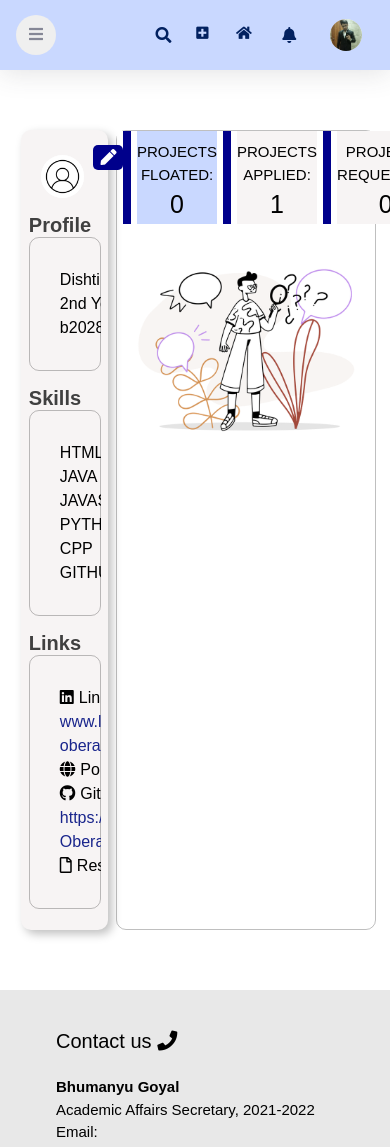
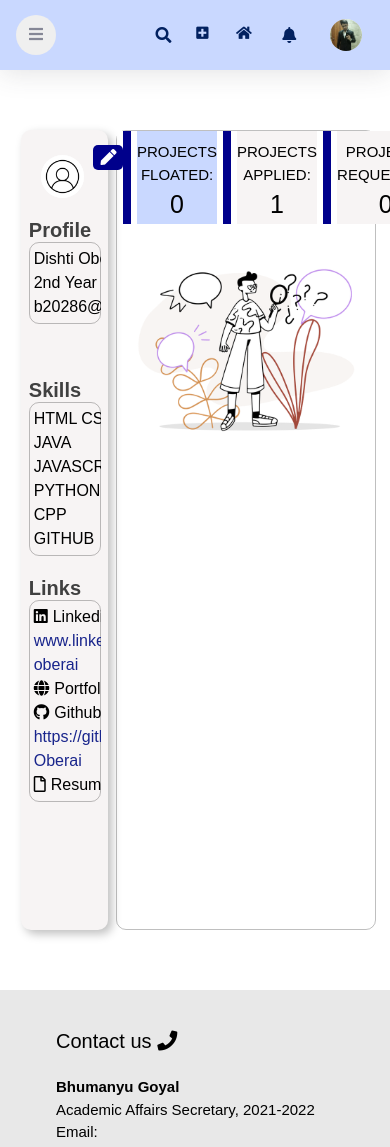
Before and after one commit to naveensaigit/project_portal, a Django app: page /profile/7 in a window 390 px wide. Shown: the top 1147 px of the page. Run offline with Django 4.2, Linux system fonts and the light colour scheme; a user stored in the database is signed in; data comes from the database, SQL or seed files in the repository; some libraries are stand-ins or nearby versions.

Commit message:
Made some changes for making profile page responsive

```diff
--- a/users/static/users/profile.css
+++ b/users/static/users/profile.css
@@ -59,11 +59,12 @@
 
 .leftColumnCard {
   width: 83%;
-  min-height: 150px;
+  min-height: 140px;
   overflow-x: hidden;
-  margin-top: 15px;
+  margin-top: 20px;
+}
+.leftColumnCard:last-child{
   margin-bottom: 15px;
-
 }
 
 .cardTitle {
@@ -76,7 +77,7 @@
 }
 
 .cardDetails {
-  padding: 30px;
+  padding: 1vw;
   border: 1px solid rgba(0, 0, 0, 0.25);
   box-sizing: border-box;
   border-radius: 10px;
--- a/users/static/users/profile.js
+++ b/users/static/users/profile.js
@@ -5,20 +5,49 @@ var visibleDivId = 'projects0';
 $(document).ready(function () {
     var elem = document.getElementById("projects0");
     elem.classList.remove("invisible");
+    makeChanges();
 });
 
 function toggleVisibility(divId) {
     if (visibleDivId != divId) {
         var toHideElem = document.getElementById(visibleDivId);
-        var toHideElemButton = document.getElementById(visibleDivId+"button");
+        var toHideElemButton = document.getElementById(visibleDivId + "button");
         toHideElemButton.classList.remove('buttonSelected')
         toHideElem.classList.add('invisible');
 
         var toShowElem = document.getElementById(divId);
-        var toShowElemButton = document.getElementById(divId+"button");
+        var toShowElemButton = document.getElementById(divId + "button");
         toShowElemButton.classList.add('buttonSelected')
         toShowElem.classList.remove('invisible');
 
         visibleDivId = divId;
     }
 }
+
+function changeSize(x, size2, size1) {
+    // size1 750
+    // size2 1500
+
+    // m = (size2 - size1)/750
+    // c = size2 - m*1500
+
+    // size = m*w + c
+    var w, m, c;
+    w = window.innerWidth;
+    m = (size2 - size1) / 650;
+    c = size2 - m * 1500;
+    x = String(m * w + c) + "px";
+}
+
+function makeChanges() {
+    var elem = document.getElementsByClassName('projectButtonTitle');
+    for (var i = 0; i < elem.length; i++) {
+        changeSize(elem[i].style.fontSize, 15, 10);
+    }
+
+    elem = document.getElementsByClassName('projectsNumbers');
+    for (var i = 0; i < elem.length; i++) {
+        changeSize(elem[i].style.fontSize, 20, 15);
+    }
+}
+window.onresize = makeChanges;
```
